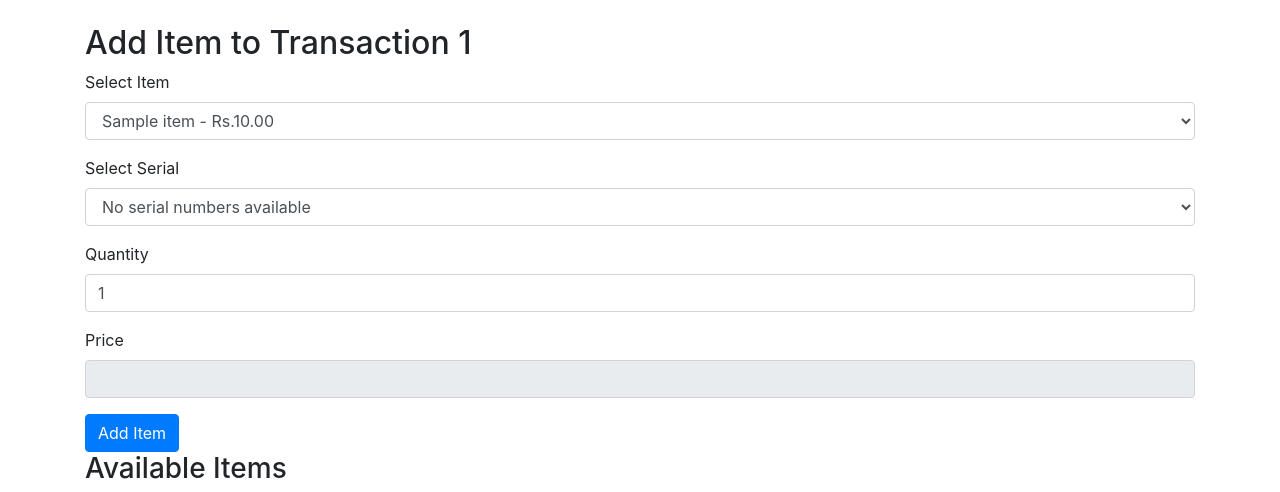
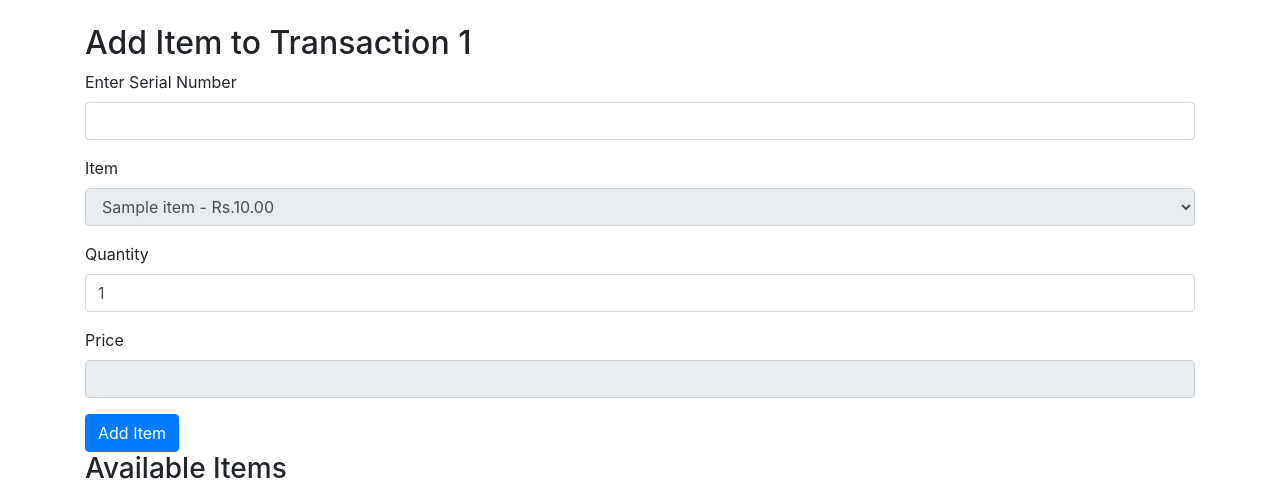
Before and after one commit to Denuwan392/santek-mobile, a Django app: template pos/templates/pos_system/add_transaction_item.html in a window 1280 px wide. Shown: the part 56-548 px from the top of the page. Run offline with Django 5.2, Linux system fonts and the light colour scheme; tables that the repository leaves empty hold one stand-in row (values such as "Sample post"); the template is opened without the code that fills it: values that come from a table or form of the project are taken from there, most other values are stand-ins (such as "Sample title", 1, 10 or a date in 2020); parts of the project's set-up code (start-up, migrations or seed data) failed here and were passed over; some libraries are stand-ins or nearby versions.

Commit message:
Update add_transaction_item.html

```diff
--- a/pos/templates/pos_system/add_transaction_item.html
+++ b/pos/templates/pos_system/add_transaction_item.html
@@ -9,18 +9,16 @@
     {% csrf_token %}
 
     <div class="form-group">
-        <label for="item">Select Item</label>
-        <select class="form-control" id="item" name="item">
+        <label for="serial_number">Enter Serial Number</label>
+        <input type="text" class="form-control" id="serial_number" name="serial_number" required>
+    </div>
+
+    <div class="form-group">
+        <label for="item">Item</label>
+        <select class="form-control" id="item" name="item" readonly>
             {% for item in items %}
                 <option value="{{ item.id }}">{{ item.name }} - Rs.{{ item.retail_selling_price }}</option>
             {% endfor %}
-        </select>
-    </div>
-
-    <div class="form-group">
-        <label for="serial_number">Select Serial</label>
-        <select class="form-control" id="serial_number" name="serial_number">
-            <!-- Options will be populated by JavaScript -->
         </select>
     </div>
 
@@ -57,68 +55,27 @@
 
 <script>
     document.addEventListener('DOMContentLoaded', function() {
+        const serialInput = document.getElementById('serial_number');
         const itemSelect = document.getElementById('item');
-        const serialSelect = document.getElementById('serial_number');
         const quantityInput = document.getElementById('quantity');
         const priceInput = document.getElementById('price');
 
-        // Mapping from Django context (item_serial_map and accessory_serial_map)
-        const itemSerialMap = {{ item_serial_map|safe }};
-        const accessorySerialMap = {{ accessory_serial_map|safe }};
         const serialItemMap = {{ serial_item_map|safe }};
 
-        function updateSerialOptions() {
-            const selectedItemId = itemSelect.value;
-            const serialNumbers = itemSerialMap[selectedItemId] || [];
-            const accessorySerialNumbers = accessorySerialMap[selectedItemId] || [];
+        serialInput.addEventListener('input', function() {
+            const serialNumber = serialInput.value;
+            const itemData = serialItemMap[serialNumber] || null;
 
-            // Clear existing options
-            serialSelect.innerHTML = '';
-
-            // Populate serial numbers based on selected item type
-            if (serialNumbers.length > 0) {
-                serialNumbers.forEach(serial => {
-                    const option = document.createElement('option');
-                    option.value = serial;
-                    option.textContent = serial;
-                    serialSelect.appendChild(option);
-                });
-            } else if (accessorySerialNumbers.length > 0) {
-                accessorySerialNumbers.forEach(serial => {
-                    const option = document.createElement('option');
-                    option.value = serial;
-                    option.textContent = serial;
-                    serialSelect.appendChild(option);
-                });
+            if (itemData) {
+                itemSelect.value = itemData.item_id;
+                quantityInput.value = itemData.quantity;
+                priceInput.value = itemData.price;
             } else {
-                // Handle case where no serial numbers are available
-                const option = document.createElement('option');
-                option.value = '';
-                option.textContent = 'No serial numbers available';
-                serialSelect.appendChild(option);
+                itemSelect.value = '';
+                quantityInput.value = 1;
+                priceInput.value = '';
             }
-
-            // Update the fields based on the first serial number
-            if (serialSelect.options.length > 0) {
-                serialSelect.value = serialSelect.options[0].value;
-                updateFields(serialSelect.options[0].value);
-            }
-        }
-
-        function updateFields(serialNumber) {
-            const itemData = serialItemMap[serialNumber] || {};
-            quantityInput.value = itemData.quantity || 1;
-            priceInput.value = itemData.price || '';
-        }
-
-        // Event listeners for item selection change
-        itemSelect.addEventListener('change', updateSerialOptions);
-        serialSelect.addEventListener('change', function() {
-            updateFields(this.value);
         });
-
-        // Initial call to populate serial numbers based on initial selected item
-        updateSerialOptions();
     });
 </script>
 {% endblock %}
```
